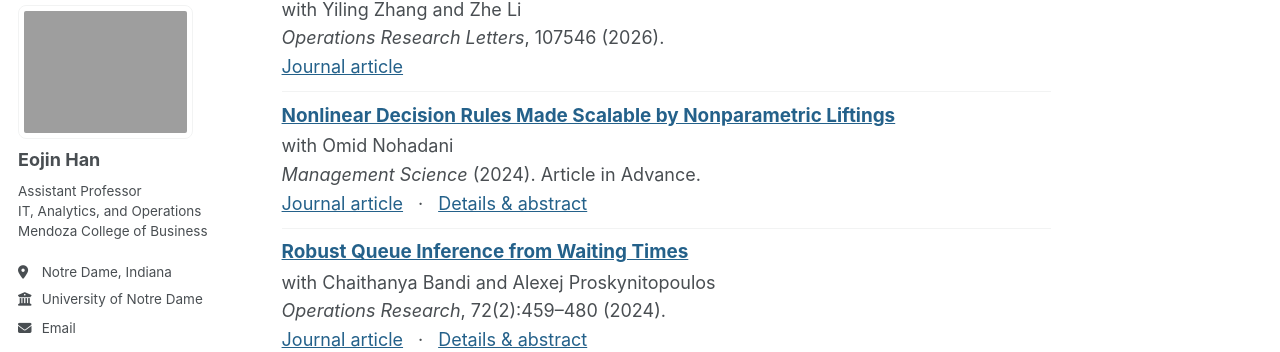
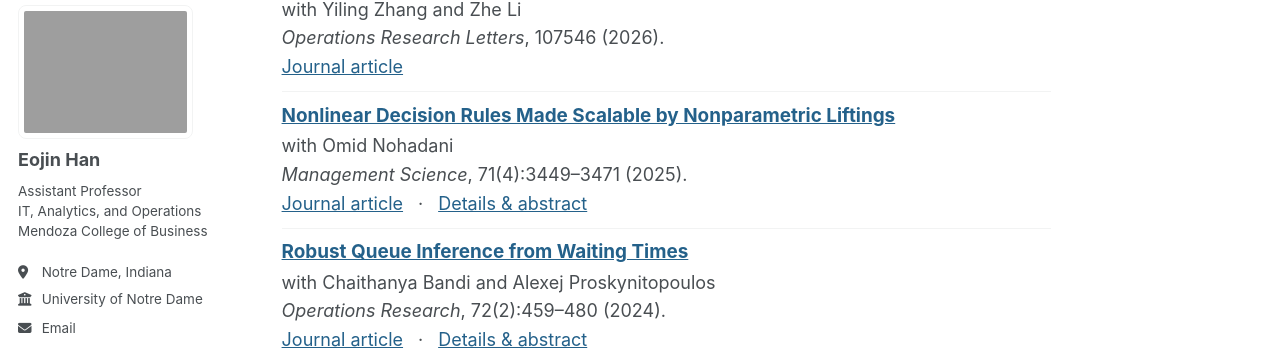
Before and after one commit to Eojin-Han/eojin-han.github.io, a Jekyll site: the page built from _pages/research.html, in a window 1280 px wide and 900 px high, scrolled down 361 px. Shown: the part 96-448 px from the top of the window. Built offline with Jekyll 4.4.1, drawn with Linux system fonts in a browser that asks for light colours; some web fonts are replaced.

Commit message:
Update nonlinear lifting paper to final 2025 publication citation

```diff
--- a/_publications/lifting.md
+++ b/_publications/lifting.md
@@ -1,17 +1,17 @@
 ---
 title: Nonlinear Decision Rules Made Scalable by Nonparametric Liftings
 permalink: /publication/lifting/
-date: '2024-12-01'
-year: 2024
+date: '2025-04-01'
+year: 2025
 authors_text: Eojin Han, Omid Nohadani
 venue: Management Science
 doi: 10.1287/mnsc.2024.4988
 summary: Nonparametric liftings that make nonlinear decision rules scalable for multistage
   robust optimization.
-publication_status: Article in Advance
+volume_pages: "71(4):3449–3471"
 ---
 
-Eojin Han, Omid Nohadani. *Management Science* (2024).
+Eojin Han, Omid Nohadani. *Management Science*, 71(4):3449–3471 (2025).
 
 [Journal article](https://doi.org/10.1287/mnsc.2024.4988) · [BibTeX](/files/lifting.bib)
 
```
Also changed, not shown: files/lifting.bib (+5 -3 lines).
